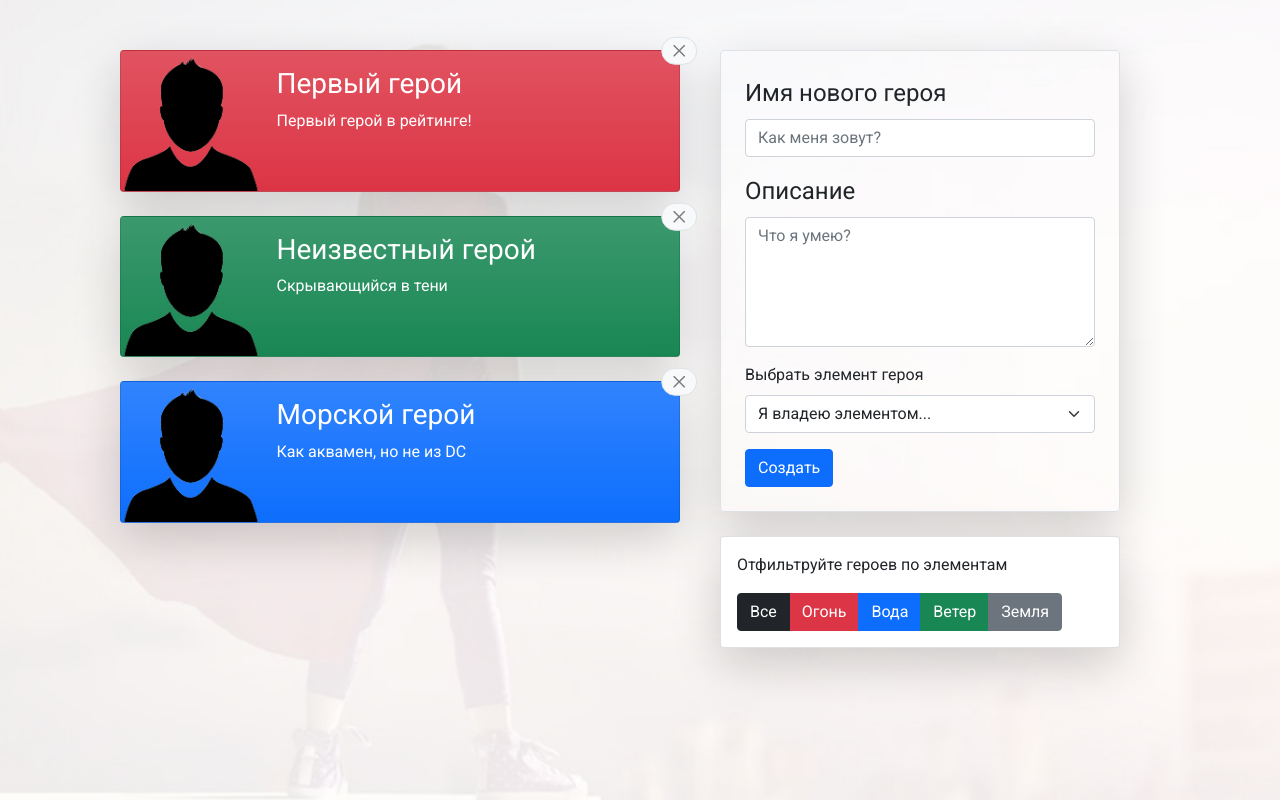
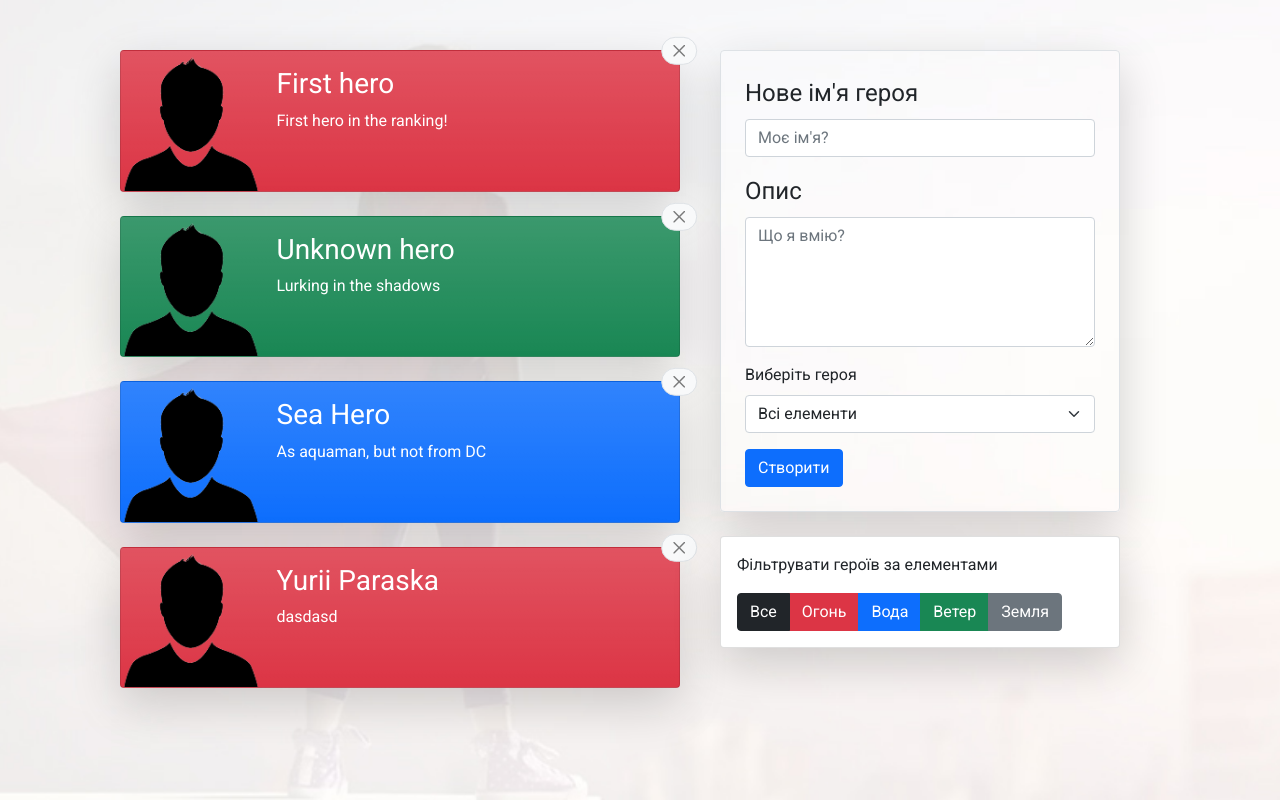
Before and after one commit to Yurii108/redux-admin-panel, a React (Create React App) app: page / in a window 1280 px wide. Built offline with nearby package versions, Linux system fonts and the light colour scheme; data requests are answered from the project's data file.

Commit message:
select for option, creating from server

```diff
--- a/heroes.json
+++ b/heroes.json
@@ -2,28 +2,49 @@
   "heroes": [
     {
       "id": 1,
-      "name": "Первый герой",
-      "description": "Первый герой в рейтинге!",
+      "name": "First hero",
+      "description": "First hero in the ranking!",
       "element": "fire"
     },
     {
       "id": 2,
-      "name": "Неизвестный герой",
-      "description": "Скрывающийся в тени",
+      "name": "Unknown hero",
+      "description": "Lurking in the shadows",
       "element": "wind"
     },
     {
       "id": 3,
-      "name": "Морской герой",
-      "description": "Как аквамен, но не из DC",
+      "name": "Sea Hero",
+      "description": "As aquaman, but not from DC",
       "element": "water"
+    },
+    {
+      "id": "70833215-ddc2-430d-98c7-51d64661d059",
+      "name": "Yurii Paraska",
+      "description": "dasdasd",
+      "element": "fire"
     }
   ],
   "filters": [
-    "all",
-    "fire",
-    "water",
-    "wind",
-    "earth"
+    {
+      "element": "Всі елементи",
+      "class": "all"
+    },
+    {
+      "element": "Вогонь",
+      "class": "fire"
+    },
+    {
+      "element": "Вода",
+      "class": "water"
+    },
+    {
+      "element": "Вітер",
+      "class": "wind"
+    },
+    {
+      "element": "Земля",
+      "class": "earth"
+    }
   ]
 }
--- a/src/components/heroesAddForm/HeroesAddForm.js
+++ b/src/components/heroesAddForm/HeroesAddForm.js
@@ -1,11 +1,10 @@
-// import { useState } from "react";
+import { useEffect, useState } from "react";
 import { useHttp } from '../../hooks/http.hook';
 import { useDispatch, useSelector } from 'react-redux';
 import { v4 as uuidv4 } from 'uuid';
 
 import { heroeAdd } from '../../actions';
-// import HeroesListItem from "../heroesListItem/HeroesListItem";
-// import Spinner from '../spinner/Spinner';
+
 
 
 // Задача для этого компонента:
@@ -24,6 +23,24 @@ const HeroesAddForm = () => {
     const dispatch = useDispatch();
     const { request } = useHttp();
 
+    const [elements, setElements] = useState([]);
+
+    useEffect(() => {
+
+        request("http://localhost:3001/filters")
+            .then(data => setElements(data))
+        // eslint-disable-next-line
+    }, []);
+
+    const renderElementsList = (elements) => {
+        return elements.map((item) => {
+            let key = uuidv4();
+            return <option key={key} value={item.class}>{item.element}</option>
+        })
+    }
+
+    const element = renderElementsList(elements);
+
     const dataValue = {
         id: uuidv4(),
         name: '',
@@ -36,7 +53,7 @@ const HeroesAddForm = () => {
     }
     const onChangeText = (e) => {
         dataValue.description = e.target.value
-        console.log(dataValue)
+        // console.log(dataValue)
     }
     const onChangeElement = (e) => {
         dataValue.element = e.target.value
@@ -46,16 +63,16 @@ const HeroesAddForm = () => {
         e.preventDefault();
         const json = JSON.stringify(dataValue);
         const data = [...heroes, dataValue];
-        dispatch(heroeAdd(data));
-        request('http://localhost:3001/heroes', 'POST', json);
+        if (dataValue.name.length > 2 && dataValue.description.length > 5) {
+            dispatch(heroeAdd(data));
+            request('http://localhost:3001/heroes', 'POST', json);
+        }
     }
-
-
 
     return (
         <form className="border p-4 shadow-lg rounded" onSubmit={onSubmit}>
             <div className="mb-3">
-                <label htmlFor="name" className="form-label fs-4">Имя нового героя</label>
+                <label htmlFor="name" className="form-label fs-4">Нове ім'я героя</label>
                 <input
                     required
                     type="text"
@@ -64,11 +81,11 @@ const HeroesAddForm = () => {
                     id="name"
                     // value={name}
                     onChange={onChangeName}
-                    placeholder="Как меня зовут?" />
+                    placeholder="Моє ім'я?" />
             </div>
 
             <div className="mb-3">
-                <label htmlFor="text" className="form-label fs-4">Описание</label>
+                <label htmlFor="text" className="form-label fs-4">Опис</label>
                 <textarea
                     required
                     name="text"
@@ -76,27 +93,23 @@ const HeroesAddForm = () => {
                     id="text"
                     // value={text}
                     onChange={onChangeText}
-                    placeholder="Что я умею?"
+                    placeholder="Що я вмію?"
                     style={{ "height": '130px' }} />
             </div>
 
             <div className="mb-3">
-                <label htmlFor="element" className="form-label">Выбрать элемент героя</label>
+                <label htmlFor="element" className="form-label">Виберіть героя</label>
                 <select
                     required
                     className="form-select"
                     id="element"
                     name="element"
                     onChange={onChangeElement}>
-                    <option >Я владею элементом...</option>
-                    <option value="fire">Огонь</option>
-                    <option value="water">Вода</option>
-                    <option value="wind">Ветер</option>
-                    <option value="earth">Земля</option>
+                    {element}
                 </select>
             </div>
 
-            <button type="submit" className="btn btn-primary">Создать</button>
+            <button type="submit" className="btn btn-primary">Створити</button>
         </form>
     )
 }
--- a/src/components/heroesFilters/HeroesFilters.js
+++ b/src/components/heroesFilters/HeroesFilters.js
@@ -10,7 +10,7 @@ const HeroesFilters = () => {
     return (
         <div className="card shadow-lg mt-4">
             <div className="card-body">
-                <p className="card-text">Отфильтруйте героев по элементам</p>
+                <p className="card-text">Фільтрувати героїв за елементами</p>
                 <div className="btn-group">
                     <button className="btn btn-outline-dark active">Все</button>
                     <button className="btn btn-danger">Огонь</button>
```
